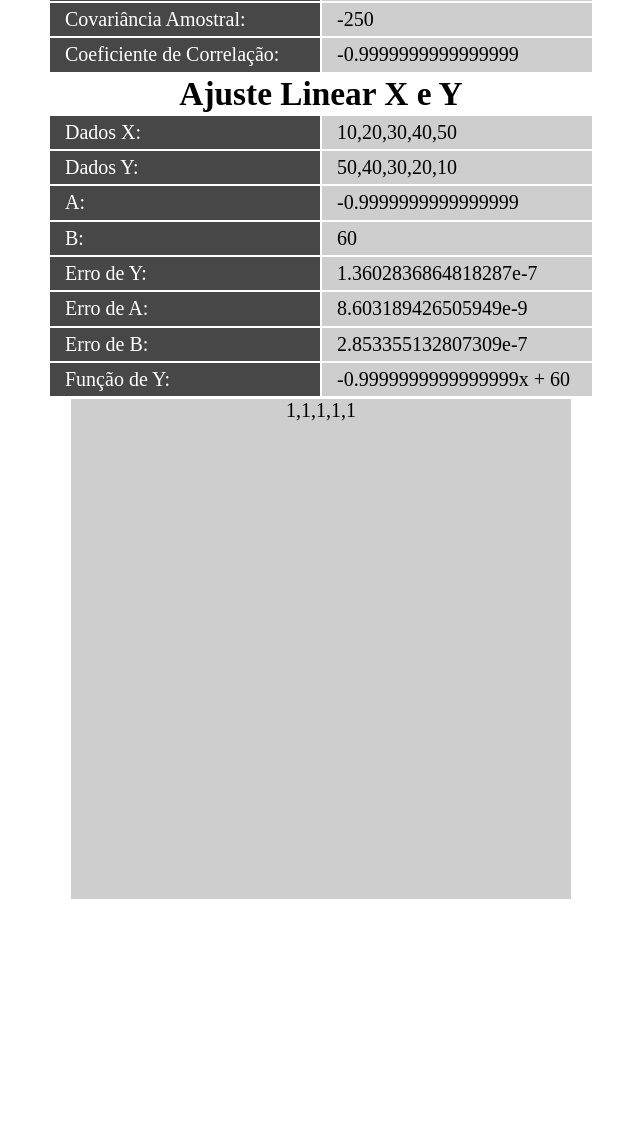
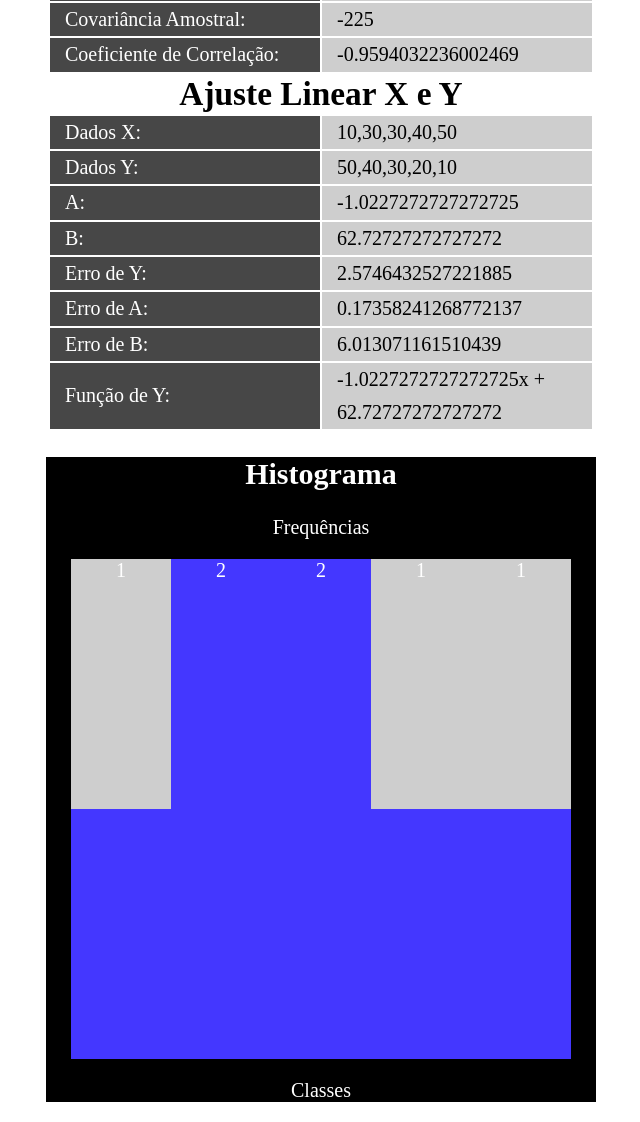
Before and after one commit to Leandro-Cardoso/Analise_Dados_JS, a plain HTML site: page index.html in a window 1280 px wide. Shown: the part 970-2092 px from the top of the page, without its empty margins (319-959 px from the left). Before the commit the page ends 1869 px from the top, so only its background shows below. Drawn offline with Linux system fonts and the light colour scheme.

Commit message:
Histograma Bruto

```diff
--- a/analysis_data.js
+++ b/analysis_data.js
@@ -117,7 +117,7 @@ class Arrays_linear_regression{
     }
 }
 //------------------------------------------------TEST RESULTS
-var data_x = new Array([10, 20, 30, 40, 50])
+var data_x = new Array([10, 30, 30, 40, 50])
 var data_y = new Array([50, 40, 30, 20, 10])
 var data_xy = new Arrays_correlation(data_x.data, data_y.data)
 var linear_xy = new Arrays_linear_regression(data_x.data, data_y.data)
--- a/diagram_generator.js
+++ b/diagram_generator.js
@@ -8,9 +8,8 @@ class Histogram{
         this.min = this.data[0]
         this.amplitude = this.max - this.min
         this.interval_classes = this.amplitude / this.num_classes
-        this.frequency_classes = this.frequency_classes()
     }
-    frequency_classes(){
+    frequency_array(){
         var frequency = []
         for(var i = 0; i <= this.n - 1; i++){
             var sum = 0
@@ -23,8 +22,29 @@ class Histogram{
         }
         return frequency
     }
+    max_frequency(){
+        var frequency_array = this.frequency_array()
+        frequency_array.sort()
+        return frequency_array[frequency_array.length - 1]
+    }
+    draw(){
+        var position = document.getElementById('diagram')
+        var max_frequency = this.max_frequency()
+        var frequency_array = this.frequency_array()
+        for(var i = 0; i <= this.num_classes - 1; i++){
+            var identity = 'div' + (i + 1) //IDENTITY DIVS
+            position.innerHTML += `<div id="${identity}"></div>`
+            var bar = document.getElementById(identity)
+            bar.style.width = `${100 / this.num_classes}%`
+            bar.style.height = `${100 - (100 * frequency_array[i] / max_frequency)}%`
+            bar.style.backgroundColor = 'rgb(206, 206, 206)'
+            bar.style.display = 'block'
+            bar.style.position = 'absolute'
+            bar.style.left = `${100 / this.num_classes * i}%`
+            bar.innerHTML += frequency_array[i]
+        }
+    }
 }
-//TERMINAR HITOGRAMA
 //------------------------------------------------DRAW DIAGRAMS
 var histogram_x = new Histogram(data_x.data, 5)
-document.getElementById('diagram').innerHTML = histogram_x.frequency_classes
+histogram_x.draw()
--- a/index.html
+++ b/index.html
@@ -9,7 +9,12 @@
 </head>
 <body>
     <section id="analysis_data"></section>
-    <section id="diagram"></section>
+    <section id="histogram">
+        <h1>Histograma</h1>
+        <p>Frequências</p>
+        <section id="diagram"></section>
+        <p>Classes</p>
+    </section>
     <script src="table_generator.js"></script>
     <script src="analysis_data.js"></script>
     <script src="table_writer.js"></script>
--- a/style.css
+++ b/style.css
@@ -39,5 +39,14 @@ section#diagram{
     width: 500px;
     height: 500px;
     margin: 0px auto;
-    background-color: rgb(206, 206, 206);
+    background-color: rgb(68, 55, 255);
+    position: relative;
 }
+section#histogram{
+    width: 550px;
+    height: auto;
+    margin: 0px auto;
+    background-color: rgb(0, 0, 0);
+    color: rgb(255, 255, 255);
+    text-align: center;
+}
```
